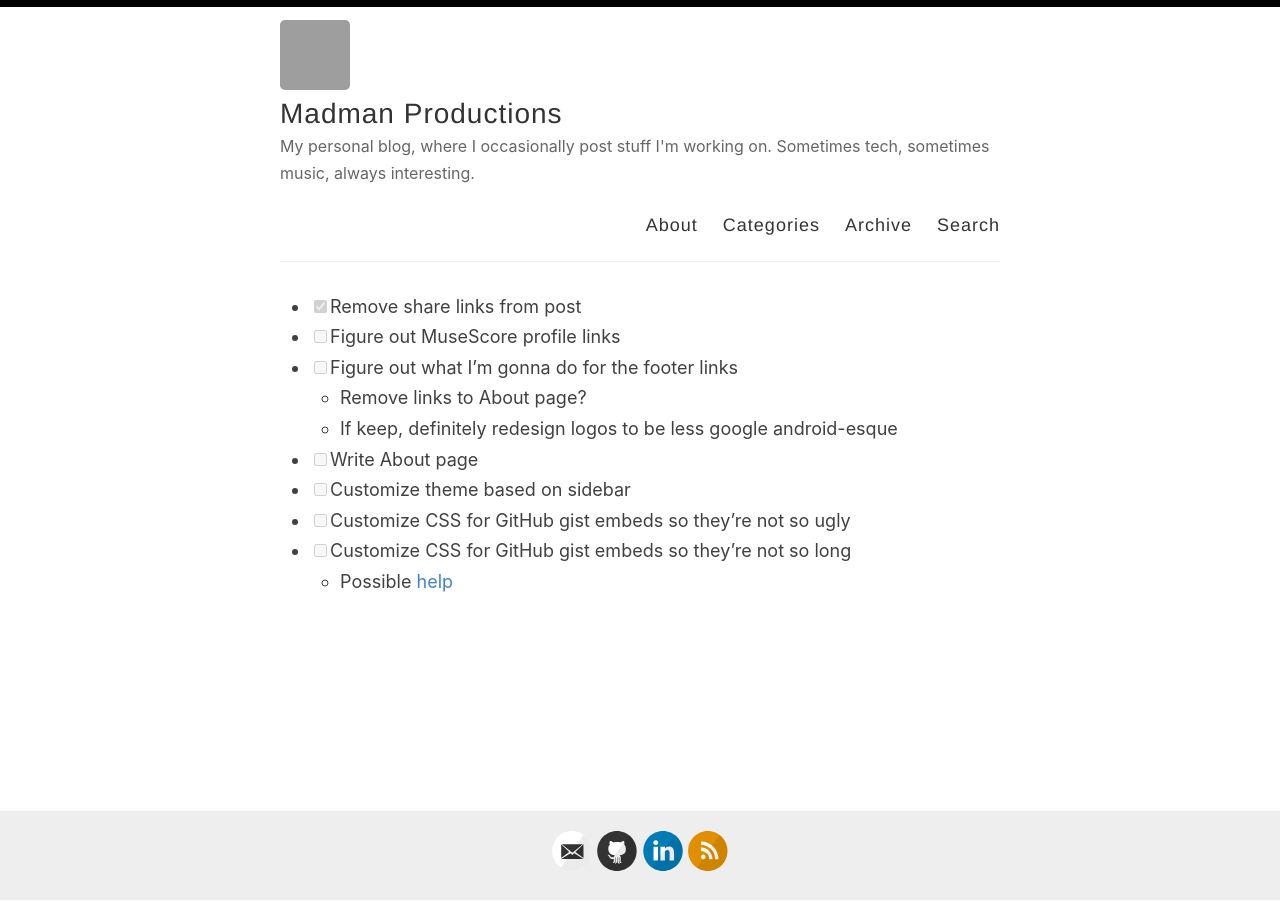
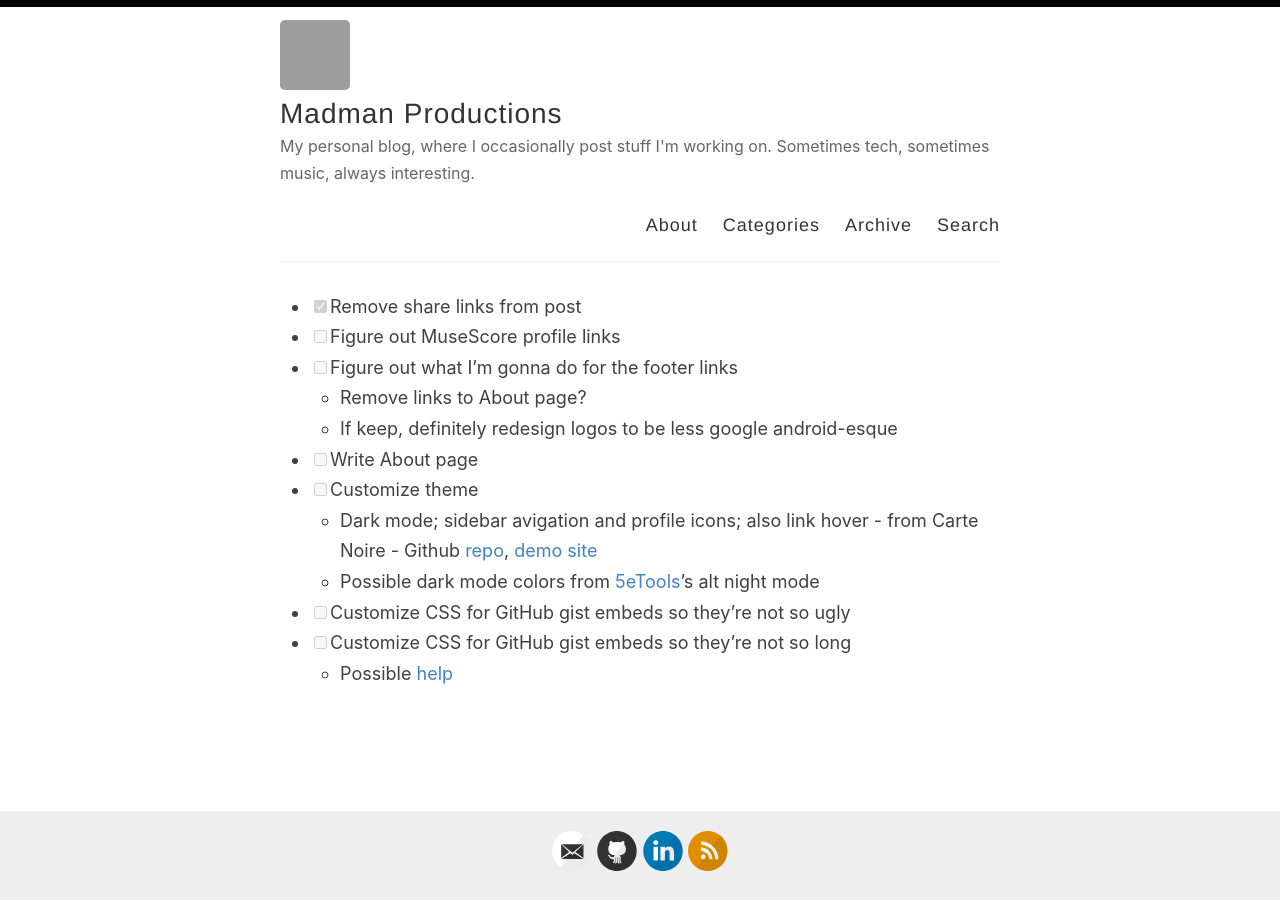
Before and after one commit to jpcranford/jpcranford.github.io, a Jekyll site: the page built from todos.md, in a window 1280 px wide. Built offline with Jekyll 4.4.1, drawn with Linux system fonts in a browser that asks for light colours; our own code applies the rules of GitHub Pages for plain Markdown files; grey boxes are pictures that could not be loaded.

Commit message:
Update todos.md

```diff
--- a/todos.md
+++ b/todos.md
@@ -4,7 +4,9 @@
     - Remove links to About page?
     - If keep, definitely redesign logos to be less google android-esque
 - [ ] Write About page
-- [ ] Customize theme based on sidebar
+- [ ] Customize theme
+    - Dark mode; sidebar avigation and profile icons; also link hover - from Carte Noire - Github [repo](https://github.com/jacobtomlinson/carte-noire), [demo site](http://carte-noire.jacobtomlinson.co.uk)
+    - Possible dark mode colors from [5eTools](https://5e.tools/index.html)'s alt night mode
 - [ ] Customize CSS for GitHub gist embeds so they're not so ugly
 - [ ] Customize CSS for GitHub gist embeds so they're not so long
     - Possible [help](https://betterstack.dev/blog/how-to-embed-a-github-gist-in-your-website/)
```
